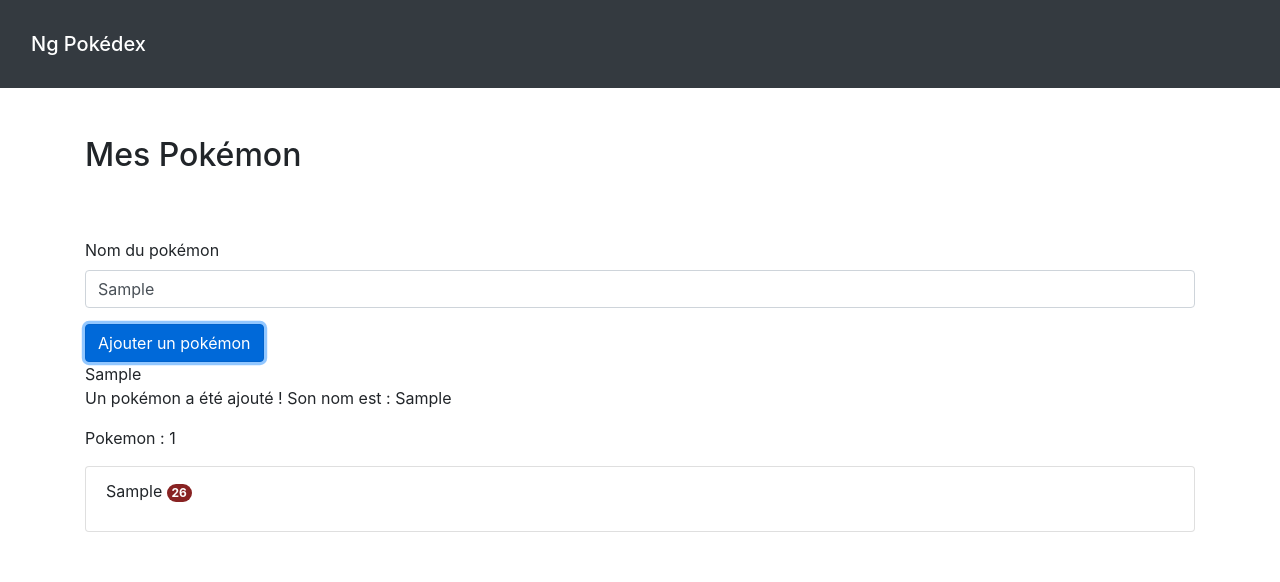
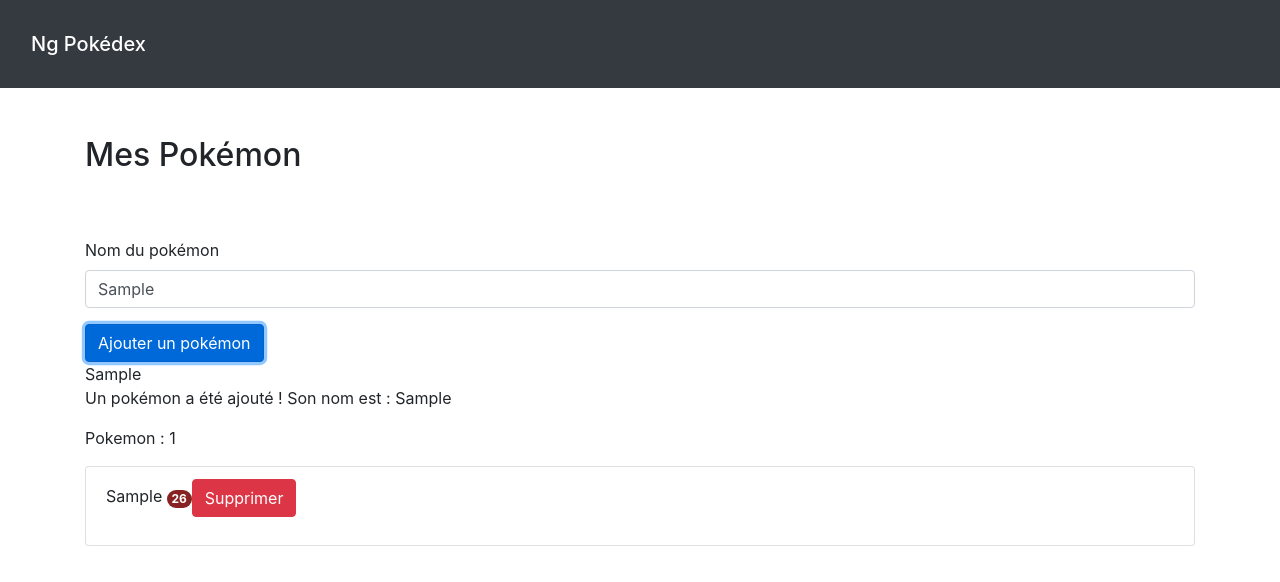
Before and after one commit to mvidailhet/cours-angular-pokedex, an Angular app: page / in a window 1280 px wide. Both pictures are taken after typing "Sample" into the empty fields and a click on the button "Ajouter un pokémon". Shown: the top 582 px of the page. Built offline with nearby package versions, Linux system fonts and the light colour scheme.

Commit message:
@Output, passage de l'évènement 'click' d'un bouton 'supprimer' de 'pokemon-item' à 'pokemon-list'

```diff
--- a/src/app/components/pokemon-item/pokemon-item.component.html
+++ b/src/app/components/pokemon-item/pokemon-item.component.html
@@ -3,4 +3,10 @@
     class="badge rounded-pill"
     [ngStyle]="{ 'backgroundColor': generateColor() }"
     [ngClass]="{ 'is-red': level <= 50 }"
-  >{{level}}</span></p>
+  > {{level}} </span>
+  <button
+    type="button"
+    class="btn btn-danger"
+    (click)="onRemoveClick()"
+  >Supprimer</button>
+</p>
--- a/src/app/components/pokemon-item/pokemon-item.component.ts
+++ b/src/app/components/pokemon-item/pokemon-item.component.ts
@@ -1,4 +1,4 @@
-import { Component, Input, OnInit } from '@angular/core';
+import { Component, EventEmitter, Input, OnInit, Output } from '@angular/core';
 
 @Component({
   selector: 'app-pokemon-item',
@@ -8,6 +8,7 @@ import { Component, Input, OnInit } from '@angular/core';
 export class PokemonItemComponent implements OnInit {
   level = Math.round(Math.random() * 100);
   @Input('pokemonName') name = '';
+  @Output() removeClick = new EventEmitter<string>();
 
   constructor() {}
 
@@ -16,4 +17,8 @@ export class PokemonItemComponent implements OnInit {
   generateColor() {
     return this.level > 50 ? '#00dd00' : '#882222';
   }
+
+  onRemoveClick() {
+    this.removeClick.emit(this.name);
+  }
 }
--- a/src/app/components/pokemon-list/pokemon-list.component.html
+++ b/src/app/components/pokemon-list/pokemon-list.component.html
@@ -39,6 +39,10 @@
 
 <ul class="list-group">
   <li class="list-group-item">
-    <app-pokemon-item *ngFor="let pokemon of pokemons; let pokemonIndex = index" [pokemonName]="pokemon"></app-pokemon-item>
+    <app-pokemon-item
+      *ngFor="let pokemon of pokemons; let pokemonIndex = index"
+      [pokemonName]="pokemon"
+      (removeClick)="removePokemon(pokemonName, pokemonIndex)"
+    ></app-pokemon-item>
   </li>
 </ul>
--- a/src/app/components/pokemon-list/pokemon-list.component.ts
+++ b/src/app/components/pokemon-list/pokemon-list.component.ts
@@ -25,4 +25,9 @@ export class PokemonListComponent implements OnInit {
     this.pokemons.push(this.pokemonName);
   }
 
+  removePokemon(pokemonName: string, pokemonIndex: number) {
+    console.log(pokemonName + ' removed');
+    this.pokemons.splice(pokemonIndex, 1);
+  }
+
 }
```
